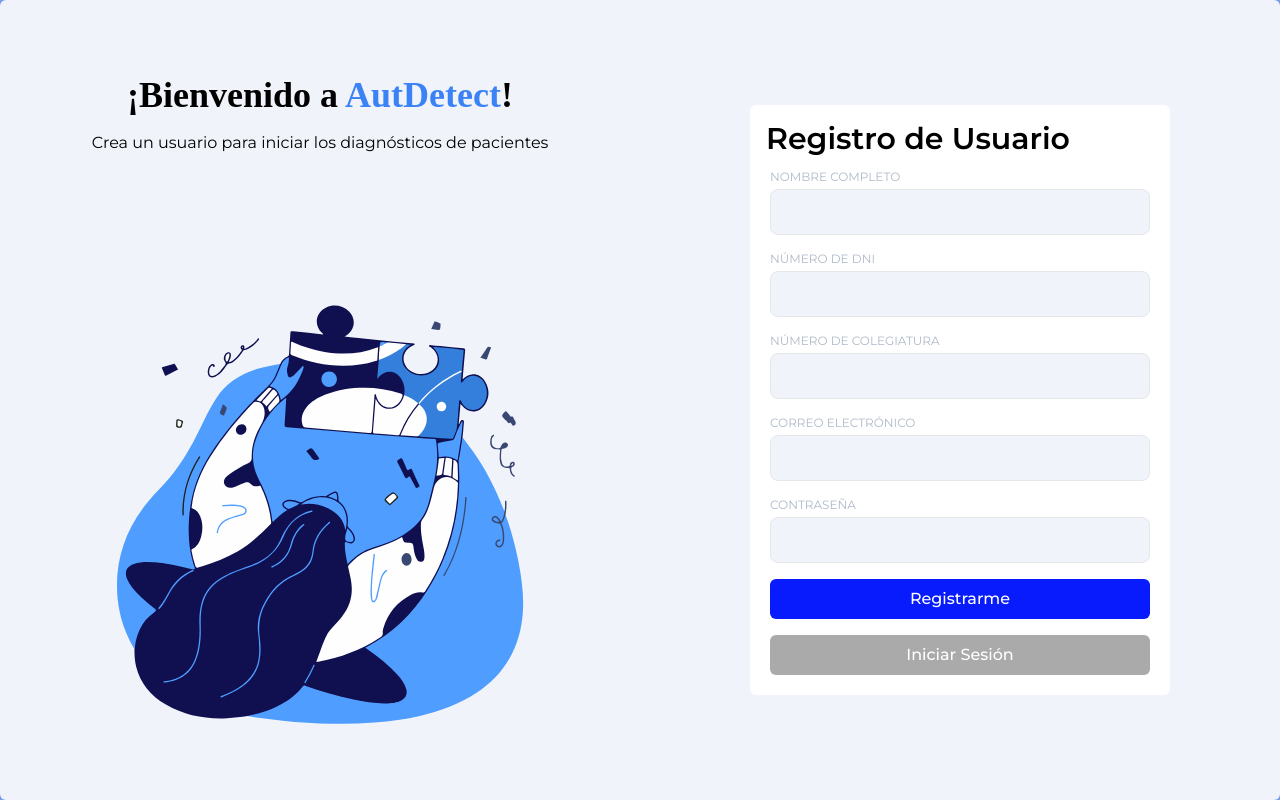
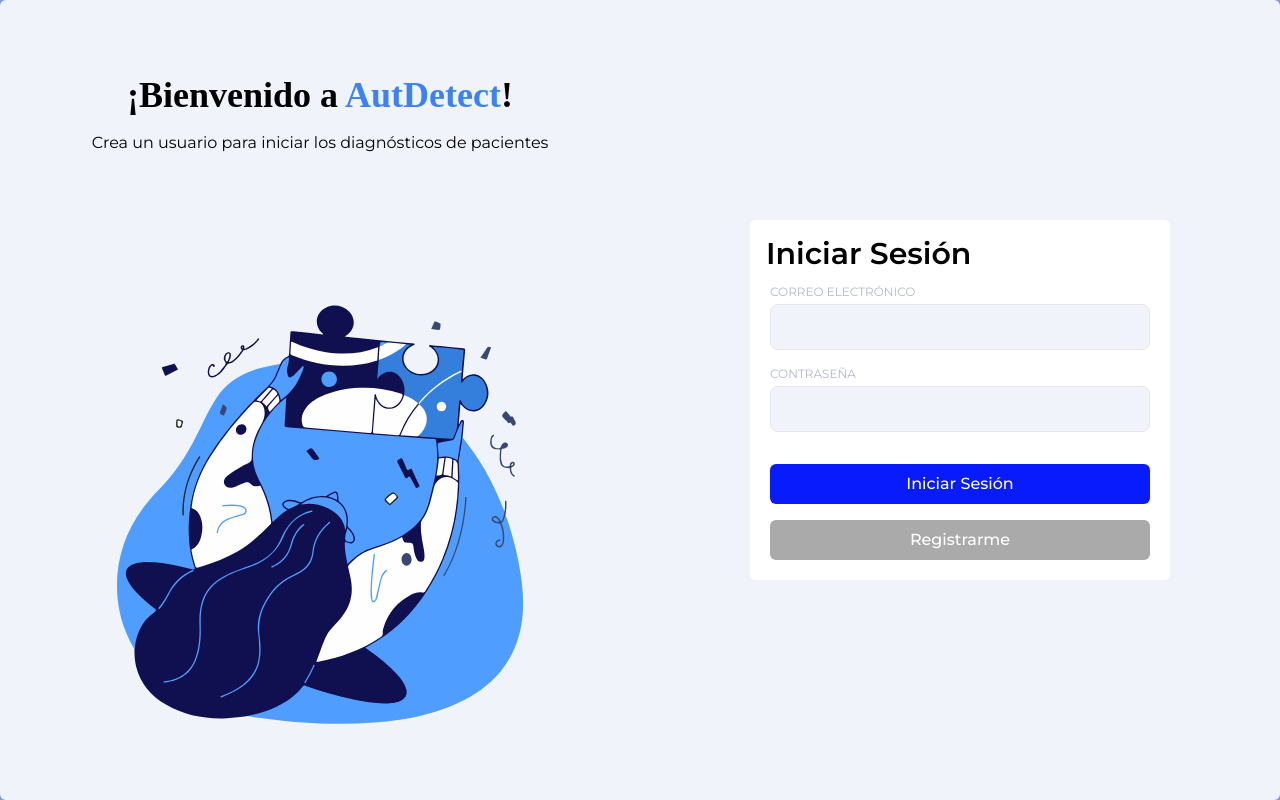
Before and after one commit to Joaco182004/autdetect-frontend, a React (Vite) app: page /login in a window 1280 px wide. Built offline with nearby package versions, Linux system fonts and the light colour scheme; a web font is replaced by a local one.

Commit message:
Implementación completa del login

```diff
--- a/package.json
+++ b/package.json
@@ -11,7 +11,8 @@
   },
   "dependencies": {
     "react": "^18.2.0",
-    "react-dom": "^18.2.0"
+    "react-dom": "^18.2.0",
+    "react-router-dom": "^6.23.1"
   },
   "devDependencies": {
     "@types/react": "^18.2.66",
--- a/src/App.jsx
+++ b/src/App.jsx
@@ -1,16 +1,22 @@
 import { useState } from 'react'
+import { BrowserRouter, Routes, Route,Navigate } from 'react-router-dom';
 import reactLogo from './assets/react.svg'
 import viteLogo from '/vite.svg'
 import './App.css'
 import Login from './pages/Login'
+import Home from './pages/Home';
 
 function App() {
   const [count, setCount] = useState(0)
 
   return (
-    <>
-      <Login></Login>
-    </>
+    <BrowserRouter>
+      <Routes>
+        <Route path="/login" element={ <Login/>} />
+        <Route path="home" element={<Home />} />
+        <Route path="/" element={<Navigate to="/login" replace />} />
+      </Routes>
+    </BrowserRouter>
   )
 }
 
--- /dev/null
+++ b/src/pages/Home.jsx
@@ -0,0 +1,9 @@
+import React from 'react'
+
+export default function Home() {
+  return (
+    <div>
+        <h1>Home</h1>
+    </div>
+  )
+}
--- a/src/pages/Login.jsx
+++ b/src/pages/Login.jsx
@@ -2,27 +2,60 @@ import React, { useState } from "react";
 import Button from "../components/Button";
 import Input from "../components/Input";
 import img_login from "../assets/under-il.svg";
+import { useNavigate } from "react-router-dom";
 function Login() {
+  let navigate = useNavigate();
   const [name, setName] = useState("");
   const [dni, setDni] = useState("");
   const [numeroColegiatura, setNumeroColegiatura] = useState("");
   const [email, setEmail] = useState("");
   const [password, setPassword] = useState("");
-  const [confirmPassword, setConfirmPassword] = useState("");
   const [errors, setErrors] = useState({});
-  const [widthInput,setWidthInput] = useState(380)
+  const [widthInput, setWidthInput] = useState(380);
+  const [viewLogin, setViewLogin] = useState(true);
+  const [loginEmail, setLoginEmail] = useState("");
+  const [loginPassword, setLoginPassword] = useState("");
+  const [errorLogin, setErrorLogin] = useState(false);
+  const [textErrorLogin,setTextErrorLogin] = useState("");
   const handleSubmit = (e) => {
     e.preventDefault();
+    if (viewLogin) {
+      validateLogin();
+      console.log("Hola");
+    } else {
       const validationErrors = validate();
       if (Object.keys(validationErrors).length === 0) {
         saveUser();
+        setDni("");
+        setEmail("");
+        setNumeroColegiatura("")
+        setPassword("");
+        setName("")
       } else {
         setErrors(validationErrors);
       }
-    console.log(validationErrors);
+
+    }
+  };
+  const changeView = (e) => {
+    e.preventDefault();
+    setViewLogin(!viewLogin);
   };
   const saveUser = () => {
     console.log("Usuario registrado con éxito");
+    setViewLogin(true)
+  };
+  const validateLogin = () => {
+    if(loginEmail == "joaquindiazchau@gmail.com" && loginPassword == "universo2004"){
+      setErrorLogin(false)
+      setTextErrorLogin("!Bienvenido a la plataforma Autdetect!.");
+      navigate('/home');
+    }
+    else{
+      setErrorLogin(true)
+      setTextErrorLogin("Las creedenciales ingresadas son incorrectas.");
+    }
+
   };
   const validate = () => {
     let errors = {};
@@ -52,14 +85,10 @@ function Login() {
     } else if (!/[!@#$%^&*(),.?":{}|<>]/.test(password)) {
       errors.password = "La contraseña debe tener un carácter especial";
     }
-    if(!confirmPassword){
-        errors.confirmPassword = "El campo es obligatorio";
-    }
-    else if (password !== confirmPassword) {
-      errors.confirmPassword = "Las contraseñas no coinciden";
-    }
+
     return errors;
   };
+
   return (
     <section className="bg-[rgb(120,155,234)] w-screen h-screen flex justify-center items-center">
       <section className="bg-[rgb(240,243,250)] w-screen h-screen max-w-[1500px] rounded-md max-h-[800px] flex flex-row ">
@@ -73,10 +102,12 @@ function Login() {
             </p>
           </div>
 
-        <img className="w-[500px] h-[420px]" src={img_login}></img>
+          <img className="w-[500px] h-[420px] select-none" src={img_login}></img>
         </div>
         <div className="w-[50%] h-full flex items-center justify-center">
           <div className="bg-white w-[420px] h-auto rounded-md p-4 pb-1">
+            {!viewLogin && (
+              <>
                 <h2 className="font-montserrat font-semibold mb-3 text-3xl">
                   Registro de Usuario
                 </h2>
@@ -132,9 +163,48 @@ function Login() {
                     description={"Iniciar Sesión"}
                     width={widthInput}
                     height={40}
+                    onClick={changeView}
+                  ></Button>
+                </form>
+              </>
+            )}
+            {viewLogin && (
+              <>
+                <h1 className="font-montserrat font-semibold mb-3 text-3xl">
+                  Iniciar Sesión
+                </h1>
+                <form className="w-full flex flex-col justify-center items-center">
+                  <Input
+                    width={widthInput}
+                    type="email"
+                    label="Correo electrónico"
+                    value={loginEmail}
+                    onChange={(e) => setLoginEmail(e.target.value)}
+                  />
+                  <Input
+                    width={widthInput}
+                    type="password"
+                    label="Contraseña"
+                    value={loginPassword}
+                    onChange={(e) => setLoginPassword(e.target.value)}
+                  />
+                  <p  className={` text-xm mb-4 font-medium ${errorLogin ? 'text-red-500' : 'text-green-400'}`} >{textErrorLogin}</p>
+                  <Button
+                    type={"primary"}
+                    description={"Iniciar Sesión"}
+                    width={widthInput}
+                    height={40}
                     onClick={handleSubmit}
                   ></Button>
+                  <Button
+                    description={"Registrarme"}
+                    width={widthInput}
+                    height={40}
+                    onClick={changeView}
+                  ></Button>
                 </form>
+              </>
+            )}
           </div>
         </div>
       </section>
```
Also changed, not shown: 1 other file (tests, documents, lock files or other folders). Lines whose indentation alone changed are shown as unchanged.
